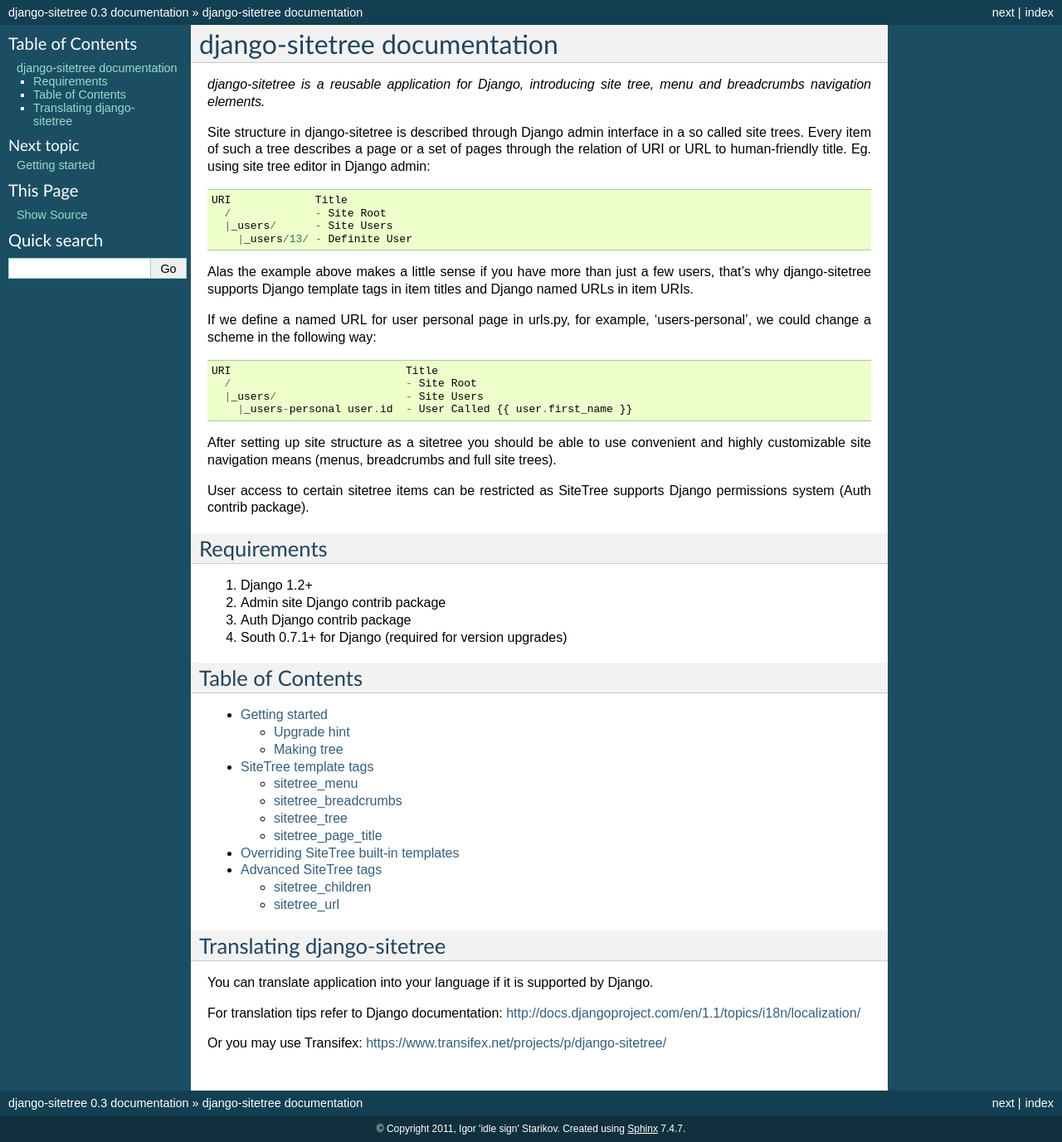
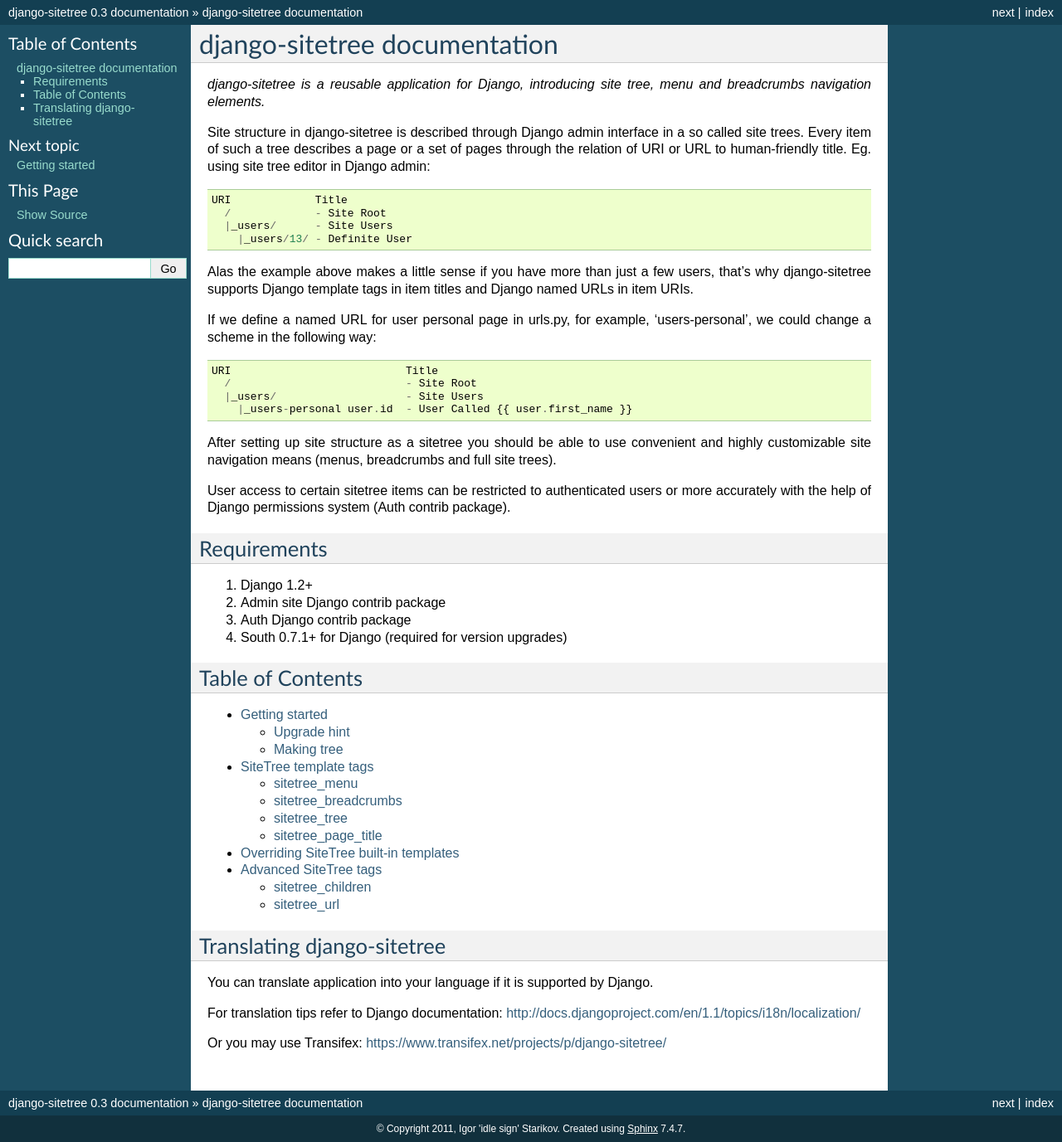
Before and after one commit to idlesign/django-sitetree, a Sphinx documentation site: the page built from docs/source/index.rst, in a window 1280 px wide. Shown: the whole page at 83% size. Built offline with Sphinx 7.4.7, drawn with Linux system fonts in a browser that asks for light colours.

Commit message:
Tiny documentation update.

```diff
--- a/docs/source/index.rst
+++ b/docs/source/index.rst
@@ -23,7 +23,7 @@
 
 After setting up site structure as a sitetree you should be able to use convenient and highly customizable site navigation means (menus, breadcrumbs and full site trees).
 
-User access to certain sitetree items can be restricted as SiteTree supports Django permissions system (Auth contrib package).
+User access to certain sitetree items can be restricted to authenticated users or more accurately with the help of Django permissions system (Auth contrib package).
 
 
 Requirements
```
